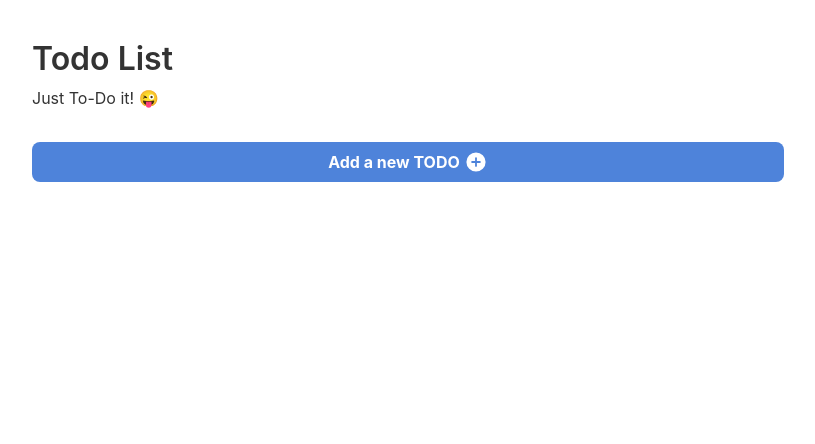
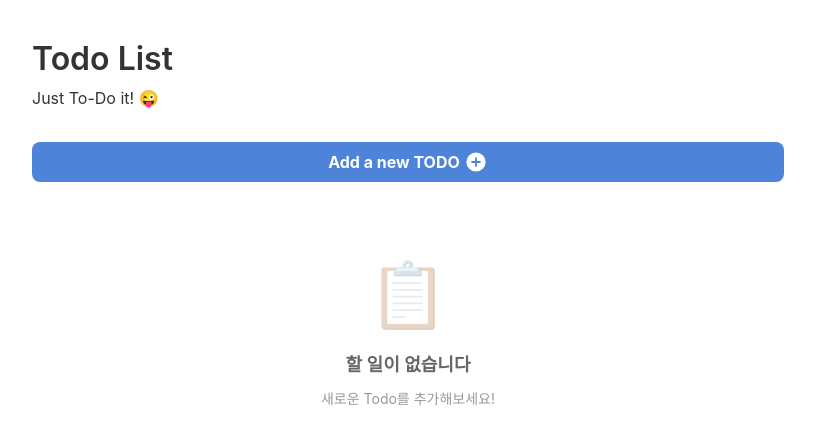
Before and after one commit to SangWoo9734/krafton-intra-platform-team-todo, a Vue app: page / in a window 1280 px wide. Shown: the top 444 px of the page, without its empty margins (232-1047 px from the left). Built offline with nearby package versions, Linux system fonts and the light colour scheme; the HTML template or start-up script is replaced by a standard one.

Commit message:
feat: EmptyState 컴포넌트 추가

```diff
--- /dev/null
+++ b/src/components/common/EmptyState.vue
@@ -0,0 +1,37 @@
+<template>
+  <div class="empty-state">
+    <div class="icon">📋</div>
+    <h3>할 일이 없습니다</h3>
+    <p class="description">새로운 Todo를 추가해보세요!</p>
+  </div>
+</template>
+
+<style scoped lang="scss">
+.empty-state {
+  display: flex;
+  flex-direction: column;
+  align-items: center;
+  justify-content: center;
+  padding: 48px 24px;
+  gap: 12px;
+
+  .icon {
+    font-size: 64px;
+    opacity: 0.3;
+  }
+
+  h3 {
+    font-size: 18px;
+    font-weight: 600;
+    color: #666;
+    margin: 0;
+  }
+
+  .description {
+    font-size: 14px;
+    color: #999;
+    text-align: center;
+    margin: 0;
+  }
+}
+</style>
--- a/src/components/todo/TodoPage.vue
+++ b/src/components/todo/TodoPage.vue
@@ -6,6 +6,7 @@ import TodoItem from '@/components/todo/TodoItem.vue';
 import TodoAddForm from '@/components/todo/TodoAddForm.vue';
 import TodoEditForm from '@/components/todo/TodoEditForm.vue';
 import LoadingSpinner from '@/components/common/LoadingSpinner.vue';
+import EmptyState from '@/components/common/EmptyState.vue';
 
 const { todos, loading, addTodo } = useTodos();
 </script>
@@ -15,6 +16,7 @@ const { todos, loading, addTodo } = useTodos();
     <TodoHeader />
     <TodoAddButton class="todo-add-button" @onSubmit="addTodo" />
     <LoadingSpinner v-if="loading" />
+    <EmptyState v-else-if="todos.length === 0" />
     <div v-else class="todo-list">
       <TodoItem v-for="todo in todos" :key="todo.id" v-bind="todo" />
     </div>
```
